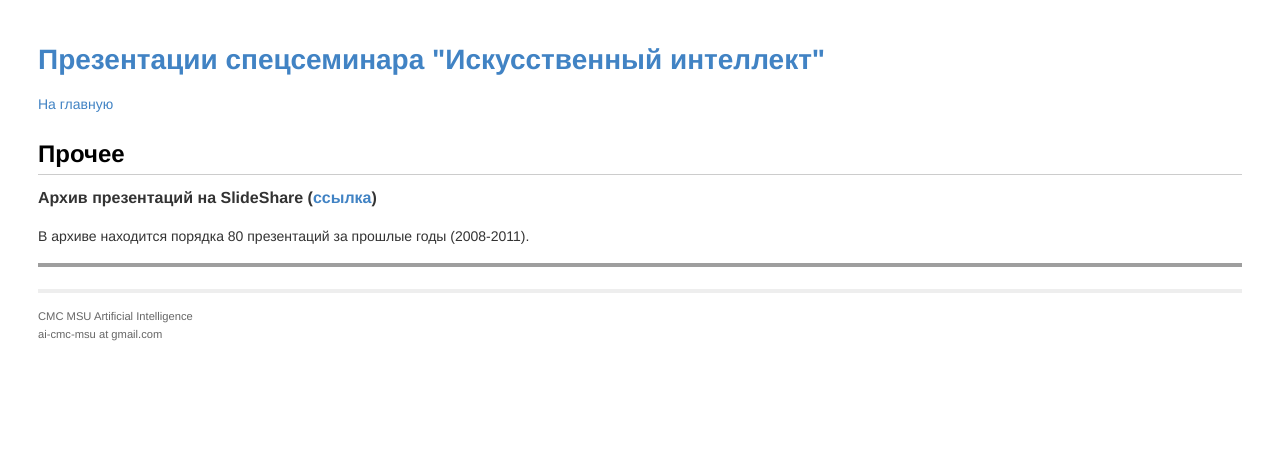
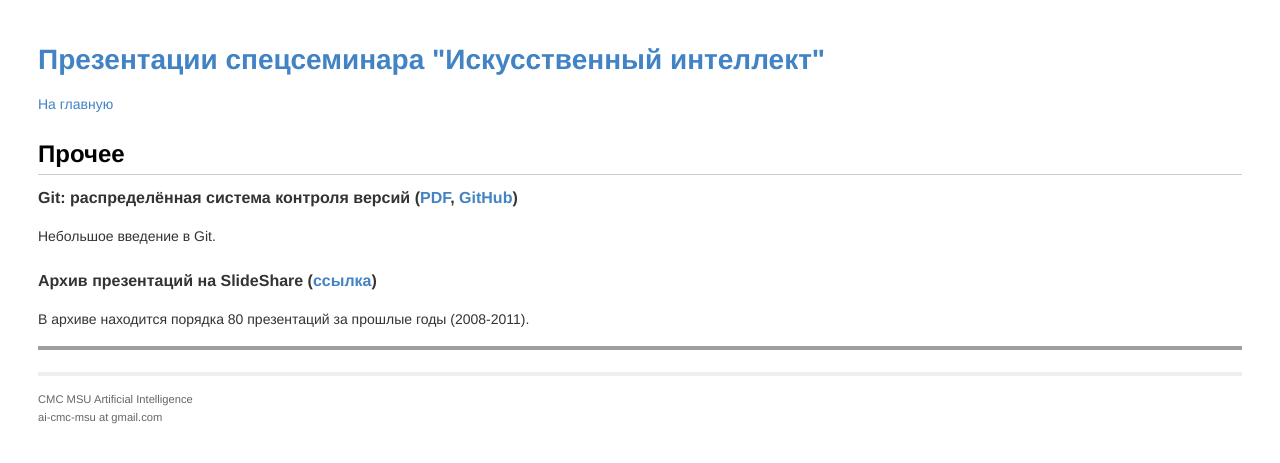
Before and after one commit to cmc-msu-ai/presentations, a Jekyll site: the page built from _posts/9999-12-31-other.markdown, in a window 1280 px wide, cut to the strip 0-463 px from the top of the page. Built offline with Jekyll 4.4.1, drawn with Linux system fonts in a browser that asks for light colours; Markdown is read by kramdown in place of the engine named in the settings; grey boxes are pictures that could not be loaded.

Commit message:
added git-slides

```diff
--- a/_posts/9999-12-31-other.markdown
+++ b/_posts/9999-12-31-other.markdown
@@ -5,6 +5,13 @@ date:   9999-12-31 23:59:59
 categories: slides
 ---
 
+#### Git: распределённая система контроля версий ([PDF][git-slides-pdf], [GitHub][git-slides-repo])
+
+Небольшое введение в Git.
+
+[git-slides-pdf]:   {{ site.baseurl }}/pdf/git-slides.pdf
+[git-slides-repo]:  https://github.com/fizruk/git-slides
+
 #### Архив презентаций на SlideShare ([ссылка][slideshare])
 
 В архиве находится порядка 80 презентаций за прошлые годы (2008-2011).
```
Also changed, not shown: 1 other file.
